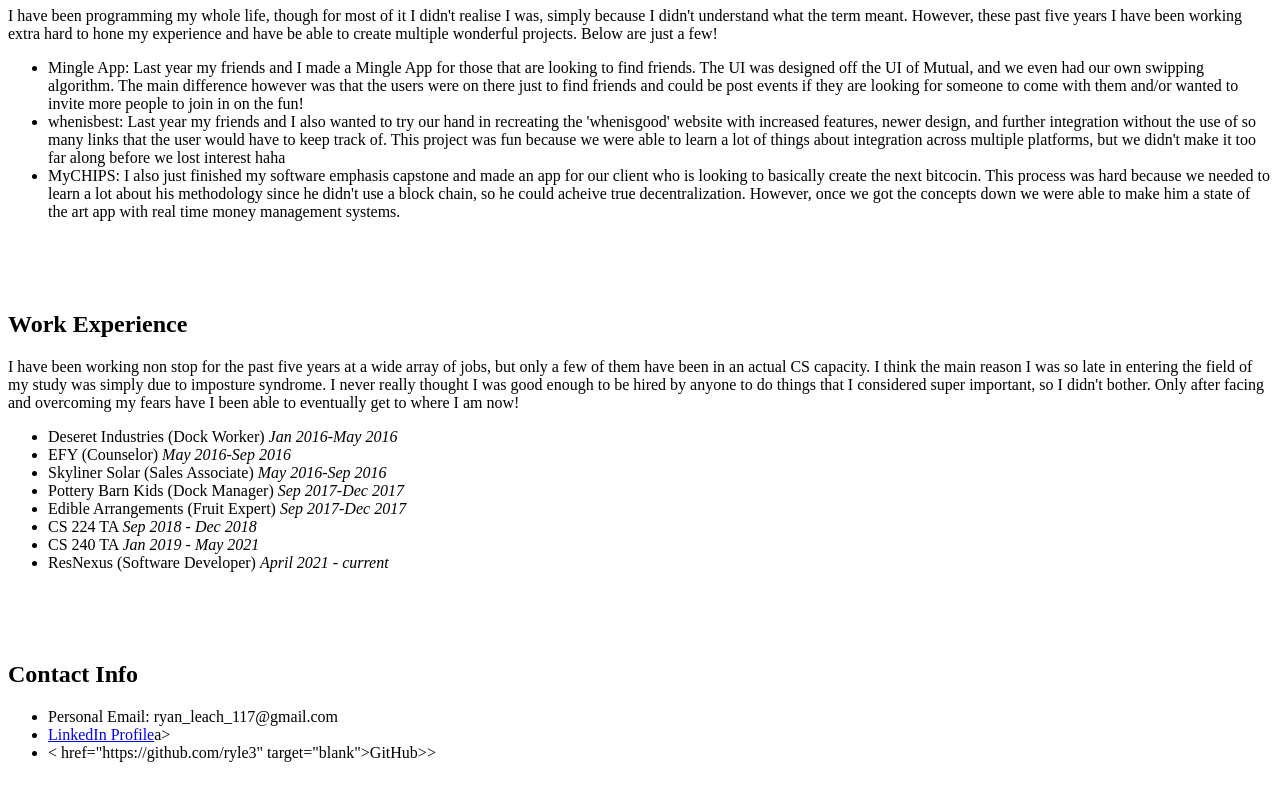
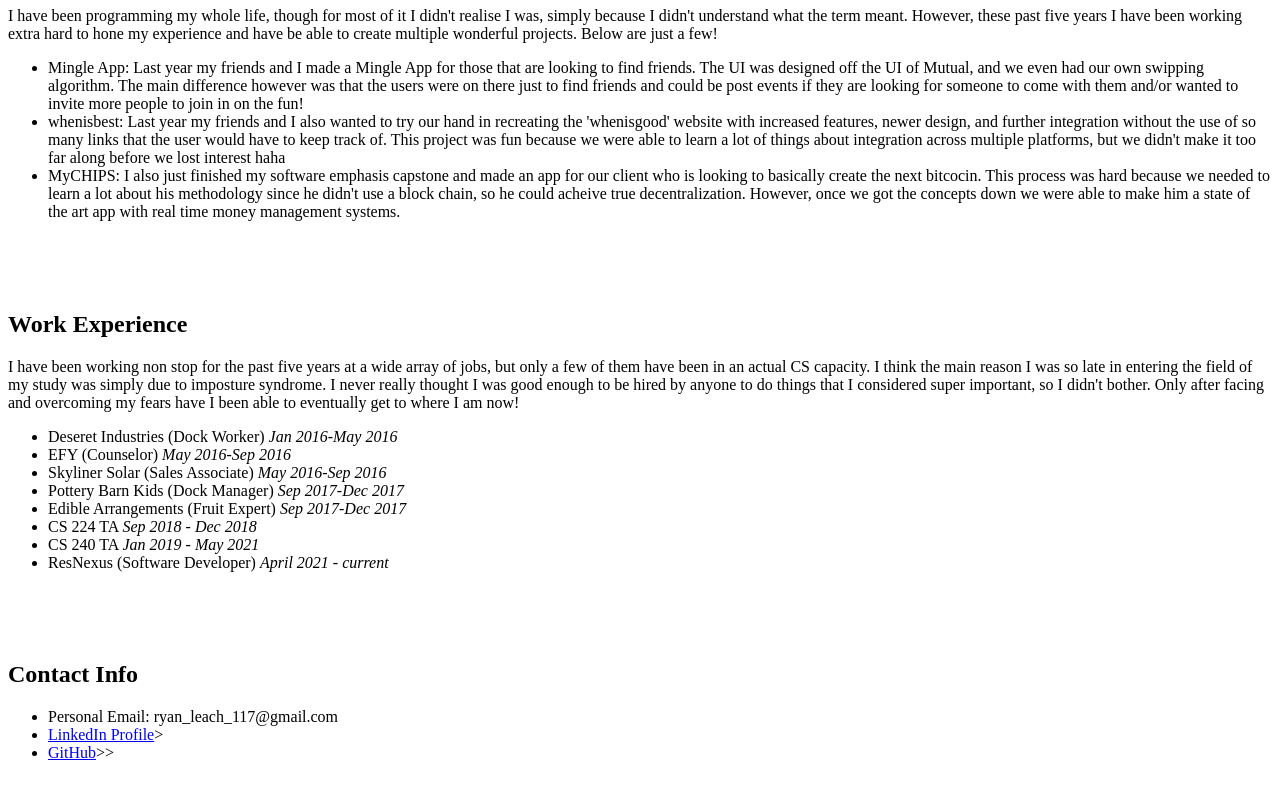
Before and after one commit to ryle3/portfolio, a plain HTML site: page index.html in a window 1280 px wide. Shown: the part 446-1246 px from the top of the page. Drawn offline with Linux system fonts and the light colour scheme.

Commit message:
fixed detail

```diff
--- a/index.html
+++ b/index.html
@@ -73,8 +73,8 @@ important, so I didn't bother. Only after facing and overcoming my fears have I
 
 <ul>
     <li>Personal Email: ryan_leach_117@gmail.com</li>
-    <li><a href="https://www.linkedin.com/in/ryanwleach/" target="_blank">LinkedIn Profile</a>a></li>
-    <li>< href="https://github.com/ryle3" target="blank">GitHub</href>>></li>
+    <li><a href="https://www.linkedin.com/in/ryanwleach/" target="_blank">LinkedIn Profile</a>></li>
+    <li><a href="https://github.com/ryle3" target="blank">GitHub</a>>></li>
 </ul>
 
 <br>
```
